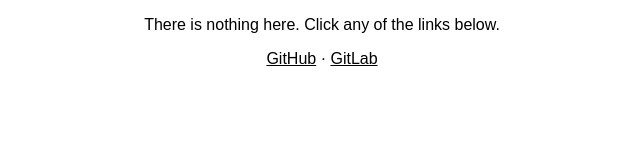
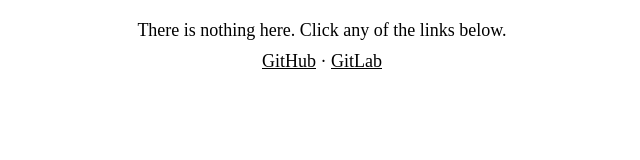
Before and after one commit to zyzzyxdonta/zyzzyxdonta.github.io, a plain HTML site: page index.html in a window 1280 px wide. Shown: the whole page, without its empty margins (318-958 px from the left). Drawn offline with Linux system fonts and the light colour scheme.

Commit message:
Set up css

```diff
--- a/index.html
+++ b/index.html
@@ -1,27 +1,53 @@
 <!DOCTYPE html>
 
 <html>
+
   <head>
     <meta charset="UTF-8" />
     <meta name="author" content="David Pape" />
     <meta name="viewport" content="width=device-width, initial-scale=1.0" />
     <base target="_blank" />
     <style>
-      body { color: black; background-color: white; font-family: sans-serif; text-align: center; }
-      a { color: black; text-decoration: underline; }
+
+      * {
+        color: black;
+        background-color: white;
+        text-decoration: none;
+        font-family: serif;
+        font-size: large;
+        text-align: center;
+        margin: 10px 0 10px 0;
+        padding: 0;
+      }
+
+      a {
+        text-decoration: underline;
+      }
+
+      .footer-link+.footer-link::before {
+        content: "\0a\b7\0a";   /*  &middot;  */
+      }
+
     </style>
     <title>Home</title>
   </head>
+
   <body>
+
+    <!--
     <header>
     </header>
+    -->
+
     <main>
-      <p>There is nothing here. Click any of the links below.</p>
+      There is nothing here. Click any of the links below.
     </main>
+
     <footer>
-      <a href="https://github.com/zyzzyxdonta">GitHub</a>
-      &middot;
-      <a href="https://gitlab.com/zyzzyxdonta">GitLab</a>
+      <span class="footer-link"><a href="https://github.com/zyzzyxdonta">GitHub</a></span>
+      <span class="footer-link"><a href="https://gitlab.com/zyzzyxdonta">GitLab</a></span>
     </footer>
+
   </body>
+
 </html>
```
